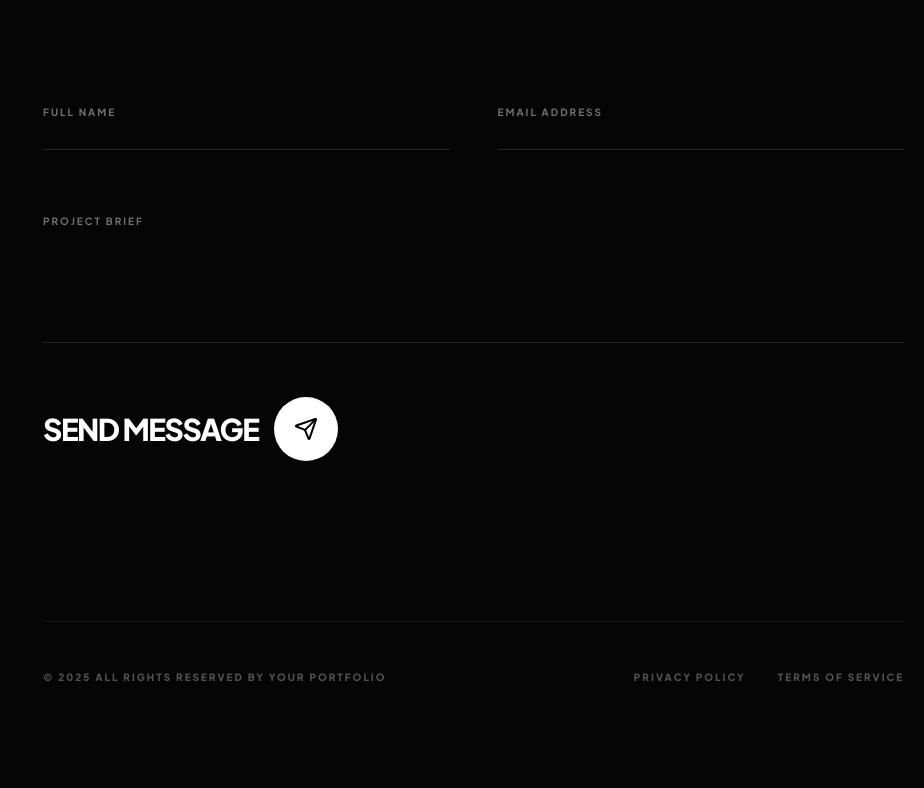
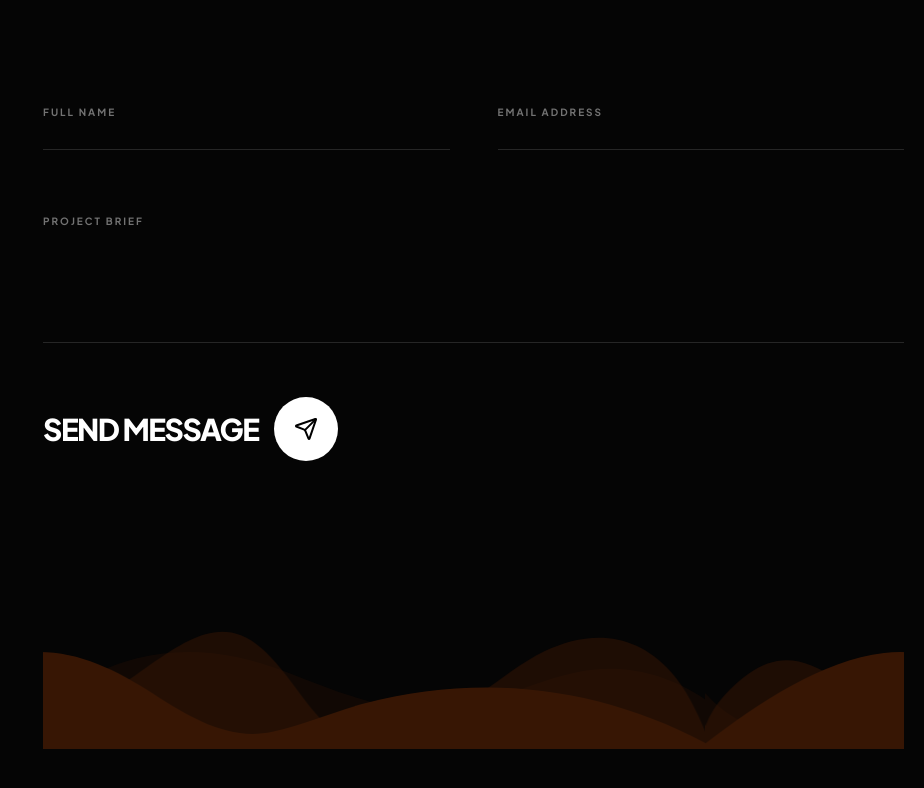
Before and after one commit to lead-with-data/view, a React (Vite) app: page / in a window 1280 px wide. Shown: the part 11074-11862 px from the top of the page, without its empty margins (356-1280 px from the left). Built offline with nearby package versions, Linux system fonts and the light colour scheme.

Commit message:
feat: Replace footer text with animated wave pattern

```diff
--- a/components/ContactForm.tsx
+++ b/components/ContactForm.tsx
@@ -54,11 +54,22 @@ export const ContactForm: React.FC = () => {
         </button>
       </form>
 
-      <div className="mt-40 pt-12 border-t border-neutral-900 flex flex-col md:flex-row justify-between gap-8 text-neutral-600 text-[10px] font-black uppercase tracking-[0.2em]">
-        <p>© 2025 ALL RIGHTS RESERVED BY YOUR PORTFOLIO</p>
-        <div className="flex gap-8">
-          <a href="#" className="hover:text-white transition-colors">Privacy Policy</a>
-          <a href="#" className="hover:text-white transition-colors">Terms of Service</a>
+      <div className="mt-40 pt-0 border-t-0 flex flex-col items-center justify-center relative h-32 overflow-hidden w-full">
+        <div className="absolute inset-x-0 bottom-0 h-full w-[200%] flex pointer-events-none opacity-20">
+          <div className="animate-wave-slow w-full h-full flex bg-repeat-x">
+            <svg xmlns="http://www.w3.org/2000/svg" viewBox="0 0 1200 120" preserveAspectRatio="none" className="w-full h-full text-[#FF5C00] fill-current">
+              <path d="M0,0V46.29c47.79,22.2,103.59,32.17,158,28,70.36-5.37,136.33-33.31,206.8-37.5C438.64,32.43,512.34,53.67,583,72.05c69.27,18,138.3,24.88,209.4,13.08,36.15-6,69.85-17.84,104.45-29.34C989.49,25,1113-14.29,1200,52.47V0Z" opacity=".25" transform="rotate(180 600 60)"></path>
+              <path d="M0,0V15.81C13,36.92,27.64,56.86,47.69,72.05,99.41,111.27,165,111,224.58,91.58c31.15-10.15,60.09-26.07,89.67-39.8,40.92-19,84.73-46,130.83-49.67,36.26-2.85,70.9,9.42,98.6,31.56,31.77,25.39,62.32,62,103.63,73,40.44,10.79,81.35-6.69,119.13-24.28s75.16-39,116.92-43.05c59.73-5.85,113.28,22.88,168.9,38.84,30.2,8.66,59,6.17,87.09-7.5,22.43-10.89,48-26.93,60.65-49.24V0Z" opacity=".5" transform="rotate(180 600 60)"></path>
+              <path d="M0,0V5.63C149.93,59,314.09,71.32,475.83,42.57c43-7.64,84.23-20.12,127.61-26.46,59-8.63,112.48,12.24,165.56,35.4C827.93,77.22,886,95.24,951.2,90c86.53-7,172.46-45.71,248.8-84.81V0Z" transform="rotate(180 600 60)"></path>
+            </svg>
+          </div>
+          <div className="animate-wave-slow w-full h-full flex bg-repeat-x">
+            <svg xmlns="http://www.w3.org/2000/svg" viewBox="0 0 1200 120" preserveAspectRatio="none" className="w-full h-full text-[#FF5C00] fill-current">
+              <path d="M0,0V46.29c47.79,22.2,103.59,32.17,158,28,70.36-5.37,136.33-33.31,206.8-37.5C438.64,32.43,512.34,53.67,583,72.05c69.27,18,138.3,24.88,209.4,13.08,36.15-6,69.85-17.84,104.45-29.34C989.49,25,1113-14.29,1200,52.47V0Z" opacity=".25" transform="rotate(180 600 60)"></path>
+              <path d="M0,0V15.81C13,36.92,27.64,56.86,47.69,72.05,99.41,111.27,165,111,224.58,91.58c31.15-10.15,60.09-26.07,89.67-39.8,40.92-19,84.73-46,130.83-49.67,36.26-2.85,70.9,9.42,98.6,31.56,31.77,25.39,62.32,62,103.63,73,40.44,10.79,81.35-6.69,119.13-24.28s75.16-39,116.92-43.05c59.73-5.85,113.28,22.88,168.9,38.84,30.2,8.66,59,6.17,87.09-7.5,22.43-10.89,48-26.93,60.65-49.24V0Z" opacity=".5" transform="rotate(180 600 60)"></path>
+              <path d="M0,0V5.63C149.93,59,314.09,71.32,475.83,42.57c43-7.64,84.23-20.12,127.61-26.46,59-8.63,112.48,12.24,165.56,35.4C827.93,77.22,886,95.24,951.2,90c86.53-7,172.46-45.71,248.8-84.81V0Z" transform="rotate(180 600 60)"></path>
+            </svg>
+          </div>
         </div>
       </div>
     </div>
--- a/index.html
+++ b/index.html
@@ -1,6 +1,6 @@
-
 <!DOCTYPE html>
 <html lang="en">
+
 <head>
     <meta charset="UTF-8">
     <meta name="viewport" content="width=device-width, initial-scale=1.0">
@@ -8,13 +8,16 @@
     <script src="https://cdn.tailwindcss.com"></script>
     <link rel="preconnect" href="https://fonts.googleapis.com">
     <link rel="preconnect" href="https://fonts.gstatic.com" crossorigin>
-    <link href="https://fonts.googleapis.com/css2?family=Plus+Jakarta+Sans:wght@400;500;600;700;800&display=swap" rel="stylesheet">
+    <link href="https://fonts.googleapis.com/css2?family=Plus+Jakarta+Sans:wght@400;500;600;700;800&display=swap"
+        rel="stylesheet">
     <style>
         :root {
             --accent: #FF5C00;
             --accent-soft: rgba(255, 92, 0, 0.1);
         }
-        html, body {
+
+        html,
+        body {
             font-family: 'Plus Jakarta Sans', sans-serif;
             background-color: #050505;
             color: #FFFFFF;
@@ -23,37 +26,58 @@
             width: 100%;
             position: relative;
         }
+
         .text-outline {
             -webkit-text-stroke: 1px rgba(255, 255, 255, 0.15);
             color: transparent;
         }
+
         .glass {
             background: rgba(255, 255, 255, 0.03);
             backdrop-filter: blur(12px);
             border: 1px solid rgba(255, 255, 255, 0.05);
         }
+
         ::-webkit-scrollbar {
             width: 6px;
         }
+
         ::-webkit-scrollbar-track {
             background: #050505;
         }
+
         ::-webkit-scrollbar-thumb {
             background: #222;
             border-radius: 10px;
         }
+
         ::-webkit-scrollbar-thumb:hover {
             background: var(--accent);
         }
+
         @keyframes marquee {
-            0% { transform: translateX(0); }
-            100% { transform: translateX(-50%); }
+            0% {
+                transform: translateX(0);
+            }
+
+            100% {
+                transform: translateX(-50%);
+            }
         }
+
         .animate-marquee {
             animation: marquee 30s linear infinite;
         }
+
+        .animate-wave-slow {
+            animation: marquee 15s linear infinite;
+        }
+
+        .animate-wave-fast {
+            animation: marquee 10s linear infinite;
+        }
     </style>
-<script type="importmap">
+    <script type="importmap">
 {
   "imports": {
     "lucide-react": "https://esm.sh/lucide-react@^0.562.0",
@@ -63,10 +87,12 @@
   }
 }
 </script>
-<link rel="stylesheet" href="/index.css">
+    <link rel="stylesheet" href="/index.css">
 </head>
+
 <body>
     <div id="root"></div>
-<script type="module" src="/index.tsx"></script>
+    <script type="module" src="/index.tsx"></script>
 </body>
+
 </html>
```
